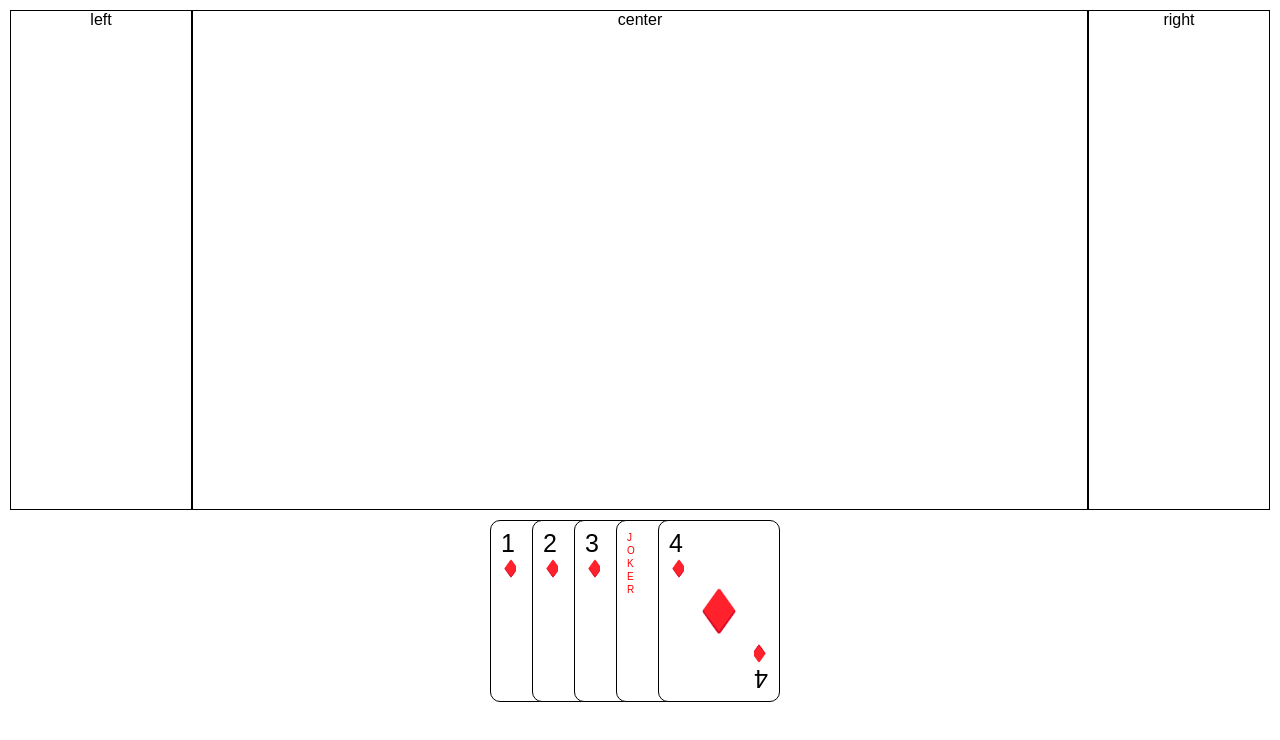
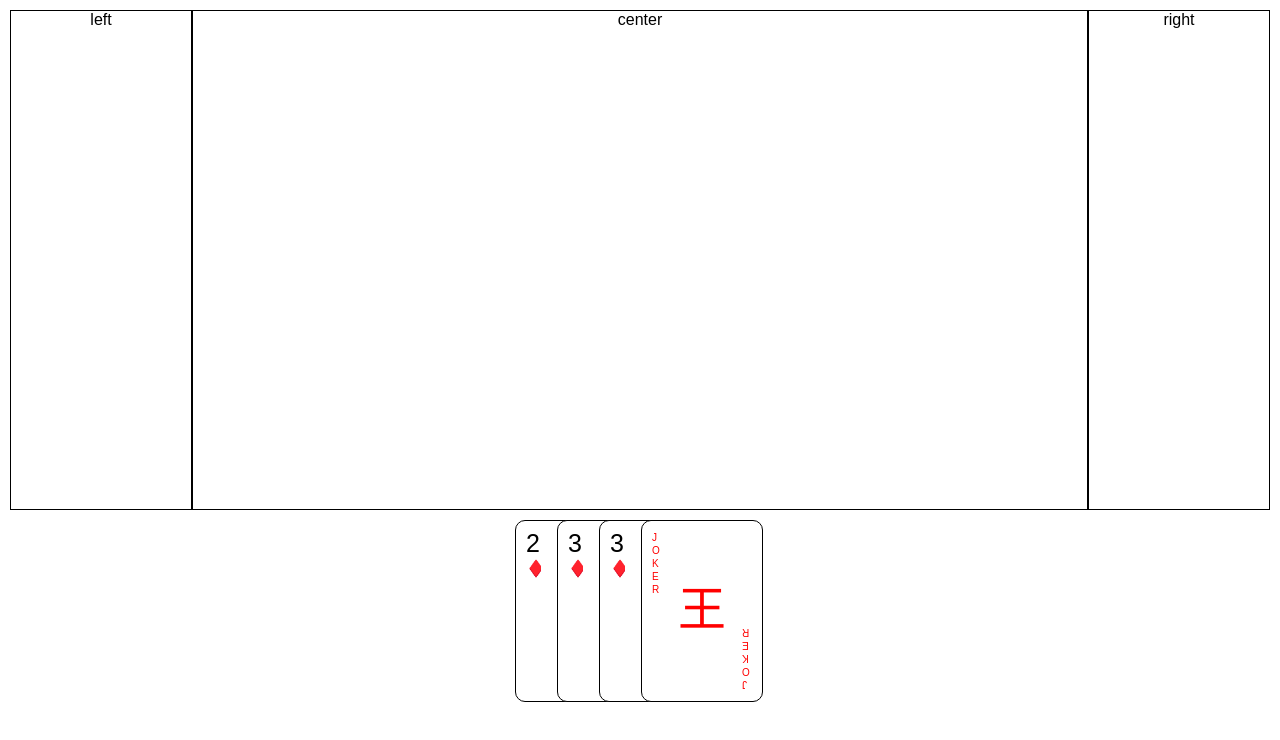
Before and after one commit to wang-hang/doudizu, a React app: page / in a window 1280 px wide. Shown: the top 740 px of the page. Built offline with nearby package versions, Linux system fonts and the light colour scheme; the HTML template or start-up script is replaced by a standard one.

Commit message:
完善样式 消灭魔术字符串

```diff
--- a/src/common/commonTypes.ts
+++ b/src/common/commonTypes.ts
@@ -1,5 +1,5 @@
-import { POKER_TYPES } from './constants'
+import { POKER_TYPES, POKER_VALUES } from './constants'
 export interface IPoker {
-  value: string;
+  value: POKER_VALUES;
   type: POKER_TYPES;
 }
--- a/src/components/poker/poker.css
+++ b/src/components/poker/poker.css
@@ -50,8 +50,11 @@
   margin-right: -5px;
 }
 
-.joker {
-
+.jokerType {
+  flex: 1;
+  height: 30px;
+  line-height: 30px;
+  transform: scale(3);
 }
 
 .jokerValue {
--- a/src/components/screen/Screen.tsx
+++ b/src/components/screen/Screen.tsx
@@ -8,24 +8,20 @@ import { IPoker } from '../../common/commonTypes';
 
 const mockData: IPoker[] = [
   {
-    value: '1',
+    value: POKER_VALUES._2,
     type: POKER_TYPES.fangpian,
   },
   {
-    value: '2',
+    value: POKER_VALUES._3,
     type: POKER_TYPES.fangpian,
   },
   {
-    value: '3',
+    value: POKER_VALUES._4,
     type: POKER_TYPES.fangpian,
   },
   {
     value: POKER_VALUES.JOKER_BIG,
     type: POKER_TYPES.joker,
-  },
-  {
-    value: '4',
-    type: POKER_TYPES.fangpian,
   },
 ];
 
```
Also changed, not shown: src/components/poker/poker.tsx (+3 -4 lines).
